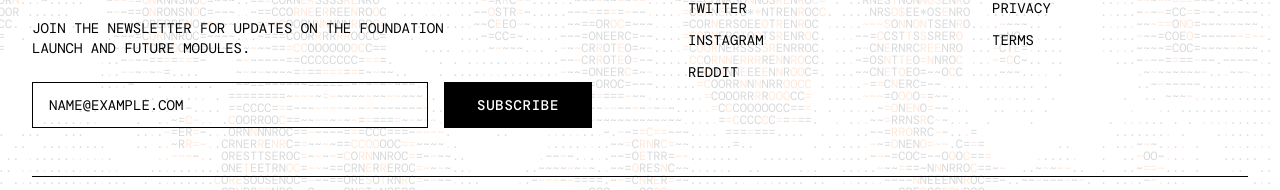
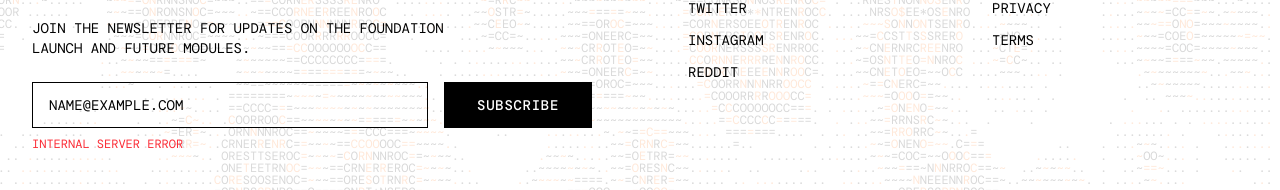
Before and after one commit to grsszne/cornerstonesh, a Next.js app: page /foundation in a window 1280 px wide. Both pictures are taken after typing "name@example.com" into the empty fields and a click on the button "SUBSCRIBE". Shown: the part 5519-5709 px from the top of the page. Built offline with nearby package versions, Linux system fonts and the light colour scheme; no server answers; a web font is replaced by a local one.

Commit message:
Add mailer api

```diff
--- a/src/app/api/subscirbe/route.js
+++ /dev/null
@@ -1,25 +0,0 @@
-import { NextRequest, NextResponse } from 'next/server';
-import MailerLite from '@mailerlite/mailerlite-nodejs';
-
-const mailerlite = new MailerLite({ api_key: process.env.MAILERLITE_API_KEY });
-
-export async function POST(request) {
-  try {
-    const { email, name = '' } = await request.json();
-
-    const response = await mailerlite.subscribers.create({
-      email,
-      name,
-      status: 'unconfirmed'
-    });
-
-    return NextResponse.json({
-      message: 'Subscribed successfully!',
-      data: response.data
-    });
-  } catch (error) {
-    return NextResponse.json({
-      error: error.response?.data || 'Subscription failed'
-    }, { status: 400 });
-  }
-}
--- /dev/null
+++ b/src/app/api/subscribe/route.js
@@ -0,0 +1,38 @@
+import { NextResponse } from 'next/server';
+
+export async function POST(request) {
+  const { email } = await request.json();
+
+  if (!email || !email.length) {
+    return NextResponse.json({ error: 'Email is required' }, { status: 400 });
+  }
+
+  const API_KEY = process.env.MAILERLITE_API_KEY;
+
+  if (!API_KEY) {
+    return NextResponse.json({ error: 'MailerLite API key not found' }, { status: 500 });
+  }
+
+  try {
+    const response = await fetch('https://connect.mailerlite.com/api/subscribers', {
+      method: 'POST',
+      headers: {
+        'Content-Type': 'application/json',
+        'Authorization': `Bearer ${API_KEY}`,
+      },
+      body: JSON.stringify({
+        email: email,
+        groups: [], // Add group ID here if needed in the future
+      }),
+    });
+
+    if (!response.ok) {
+      const errorData = await response.json();
+      return NextResponse.json({ error: errorData.message || 'Failed to subscribe' }, { status: response.status });
+    }
+
+    return NextResponse.json({ message: 'Successfully subscribed' }, { status: 201 });
+  } catch (error) {
+    return NextResponse.json({ error: 'Internal Server Error' }, { status: 500 });
+  }
+}
--- a/src/components/Footer.jsx
+++ b/src/components/Footer.jsx
@@ -1,9 +1,42 @@
 "use client";
 
+import { useState } from "react";
 import Link from "next/link";
 import AsciiArt from "./AsciiArt";
 
 export default function Footer() {
+  const [email, setEmail] = useState("");
+  const [status, setStatus] = useState("idle"); // idle, loading, success, error
+  const [message, setMessage] = useState("");
+
+  const subscribe = async (e) => {
+    e.preventDefault();
+    if (!email) return;
+
+    setStatus("loading");
+    try {
+      const res = await fetch("/api/subscribe", {
+        method: "POST",
+        headers: { "Content-Type": "application/json" },
+        body: JSON.stringify({ email }),
+      });
+
+      const data = await res.json();
+
+      if (res.ok) {
+        setStatus("success");
+        setMessage("Thanks for subscribing!");
+        setEmail("");
+      } else {
+        setStatus("error");
+        setMessage(data.error || "Something went wrong.");
+      }
+    } catch (error) {
+      setStatus("error");
+      setMessage("Failed to subscribe. Please try again.");
+    }
+  };
+
   return (
     <footer className="bg-white dark:bg-black text-black dark:text-white border-t border-black dark:border-white relative overflow-hidden">
       <div className="max-w-7xl mx-auto px-4 sm:px-6 lg:px-8 py-12 md:py-16 relative z-10">
@@ -16,17 +49,28 @@ export default function Footer() {
             <p className="font-mono text-sm max-w-md">
               Join the newsletter for updates on the Foundation launch and future modules.
             </p>
-            <form className="flex flex-col sm:flex-row gap-4" onSubmit={(e) => e.preventDefault()}>
-              <input
-                type="email"
-                placeholder="ENTER EMAIL"
-                className="flex-1 bg-transparent border border-black dark:border-white px-4 py-3 font-mono text-sm placeholder:text-black/50 dark:placeholder:text-white/50 focus:outline-none focus:ring-1 focus:ring-black dark:focus:ring-white rounded-none"
-              />
+            <form className="flex flex-col sm:flex-row gap-4" onSubmit={subscribe}>
+              <div className="flex-1">
+                <input
+                  type="email"
+                  placeholder="ENTER EMAIL"
+                  value={email}
+                  onChange={(e) => setEmail(e.target.value)}
+                  disabled={status === "loading" || status === "success"}
+                  className="w-full bg-transparent border border-black dark:border-white px-4 py-3 font-mono text-sm placeholder:text-black/50 dark:placeholder:text-white/50 focus:outline-none focus:ring-1 focus:ring-black dark:focus:ring-white rounded-none disabled:opacity-50"
+                />
+                {message && (
+                  <p className={`mt-2 font-mono text-xs ${status === "error" ? "text-red-500" : "text-green-500"}`}>
+                    {message}
+                  </p>
+                )}
+              </div>
               <button
                 type="submit"
-                className="bg-black text-white dark:bg-white dark:text-black px-8 py-3 font-mono text-sm font-medium uppercase tracking-wider border border-black dark:border-white hover:bg-orange-500 hover:border-orange-500 dark:hover:bg-orange-500 dark:hover:border-orange-500 transition-colors"
+                disabled={status === "loading" || status === "success"}
+                className="bg-black text-white dark:bg-white dark:text-black px-8 py-3 font-mono text-sm font-medium uppercase tracking-wider border border-black dark:border-white hover:bg-orange-500 hover:border-orange-500 dark:hover:bg-orange-500 dark:hover:border-orange-500 transition-colors disabled:opacity-50 disabled:cursor-not-allowed h-[46px]"
               >
-                Subscribe
+                {status === "loading" ? "..." : status === "success" ? "Joined" : "Subscribe"}
               </button>
             </form>
           </div>
```
